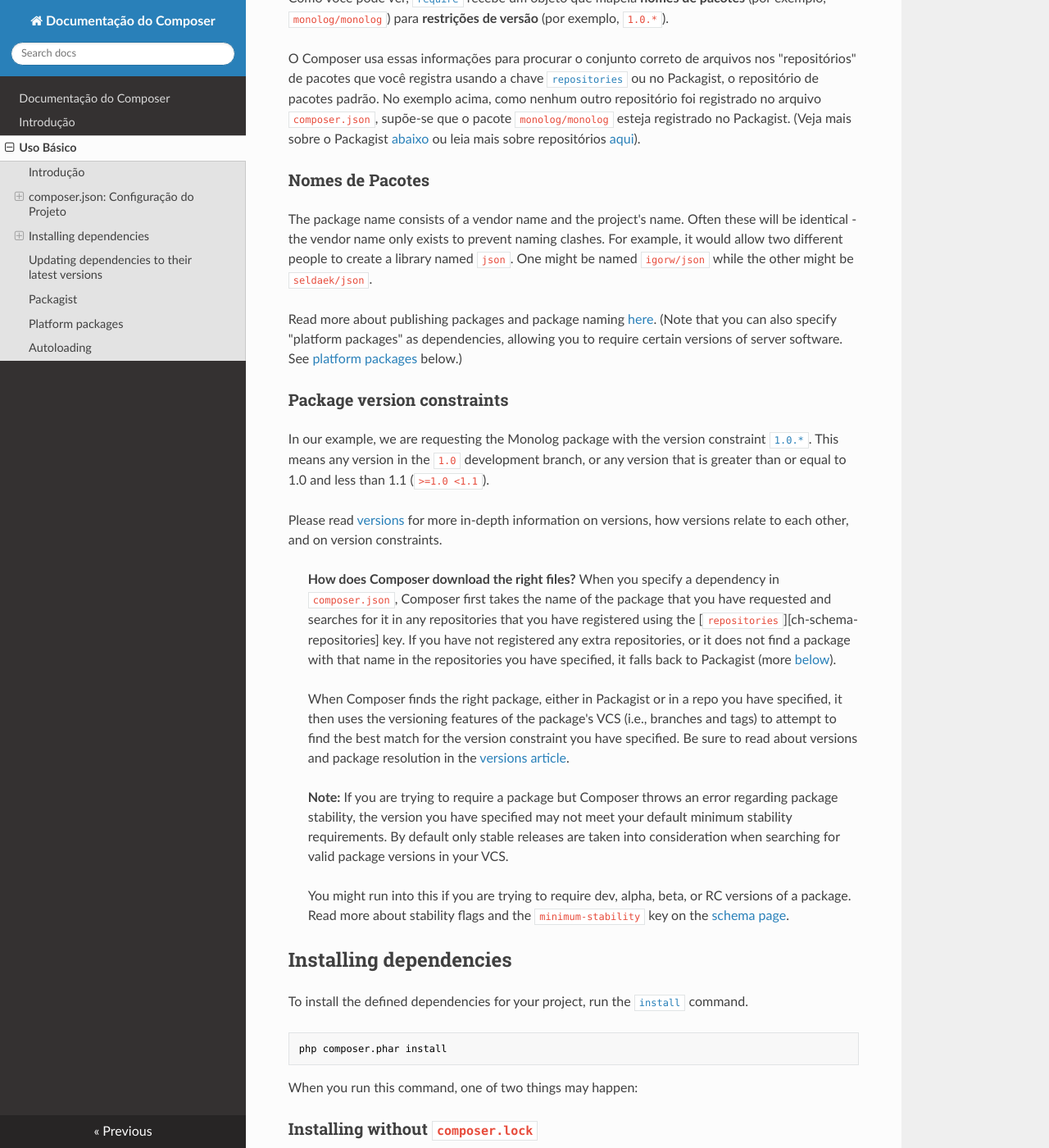
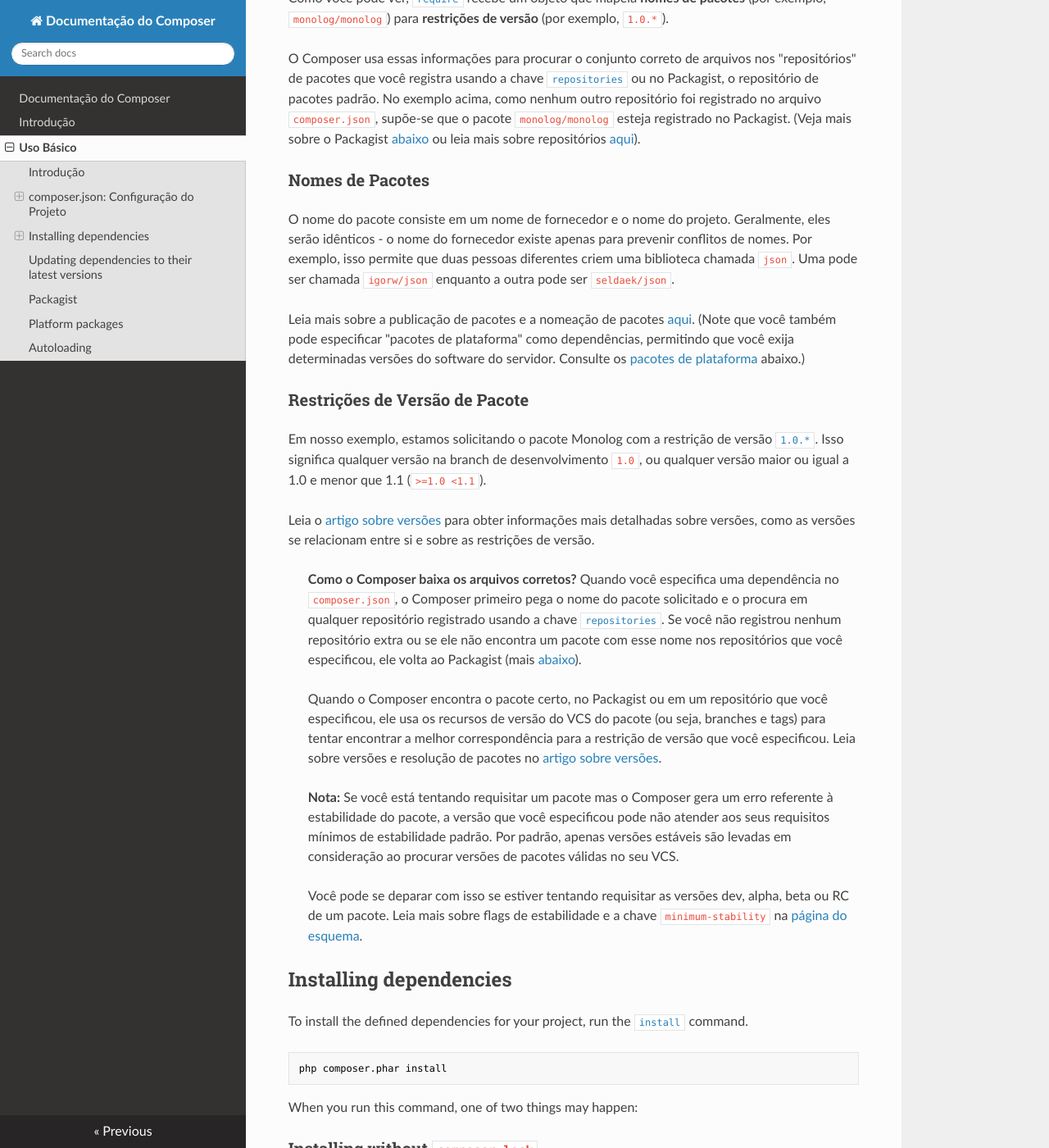
Before and after one commit to php-dev-br/composer-doc-pt-br, an MkDocs documentation site: the page built from doc/01-basic-usage.md, in a window 1280 px wide and 1400 px high, scrolled down 763 px. Shown: the whole window at 82% size. Built offline with MkDocs 1.6.1, drawn with Linux system fonts in a browser that asks for light colours; nearby versions of some CDN libraries.

Commit message:
Translate /doc/01-basic-usage.md file [WIP]
Issue: #4

```diff
--- a/doc/01-basic-usage.md
+++ b/doc/01-basic-usage.md
@@ -43,46 +43,50 @@ leia mais sobre repositórios [aqui][repositories]).
 
 ### Nomes de Pacotes
 
-The package name consists of a vendor name and the project's name. Often these
-will be identical - the vendor name only exists to prevent naming clashes. For
-example, it would allow two different people to create a library named `json`.
-One might be named `igorw/json` while the other might be `seldaek/json`.
+O nome do pacote consiste em um nome de fornecedor e o nome do projeto.
+Geralmente, eles serão idênticos - o nome do fornecedor existe apenas para
+prevenir conflitos de nomes. Por exemplo, isso permite que duas pessoas
+diferentes criem uma biblioteca chamada `json`. Uma pode ser chamada
+`igorw/json` enquanto a outra pode ser `seldaek/json`.
 
-Read more about publishing packages and package naming [here](02-libraries.md).
-(Note that you can also specify "platform packages" as dependencies, allowing
-you to require certain versions of server software. See
-[platform packages](#platform-packages) below.)
+Leia mais sobre a publicação de pacotes e a nomeação de pacotes [aqui][libraries].
+(Note que você também pode especificar "pacotes de plataforma" como
+dependências, permitindo que você exija determinadas versões do software do
+servidor. Consulte os [pacotes de plataforma][platform-packages] abaixo.)
 
-### Package version constraints
+### Restrições de Versão de Pacote
 
-In our example, we are requesting the Monolog package with the version constraint
-[`1.0.*`](https://semver.mwl.be/#?package=monolog%2Fmonolog&version=1.0.*).
-This means any version in the `1.0` development branch, or any version that is
-greater than or equal to 1.0 and less than 1.1 (`>=1.0 <1.1`).
+Em nosso exemplo, estamos solicitando o pacote Monolog com a restrição de versão
+[`1.0.*`][semver-monolog]. Isso significa qualquer versão na branch de
+desenvolvimento `1.0`, ou qualquer versão maior ou igual a 1.0 e menor que
+1.1 (`>=1.0 <1.1`).
 
-Please read [versions](articles/versions.md) for more in-depth information on
-versions, how versions relate to each other, and on version constraints.
+Leia o [artigo sobre versões][article-versions] para obter informações mais
+detalhadas sobre versões, como as versões se relacionam entre si e sobre as
+restrições de versão.
 
-> **How does Composer download the right files?** When you specify a dependency in
-> `composer.json`, Composer first takes the name of the package that you have requested
-> and searches for it in any repositories that you have registered using the
-> [`repositories`][ch-schema-repositories] key. If you have not registered
-> any extra repositories, or it does not find a package with that name in the
-> repositories you have specified, it falls back to Packagist (more [below](#packagist)).
+> **Como o Composer baixa os arquivos corretos?** Quando você especifica uma
+> dependência no `composer.json`, o Composer primeiro pega o nome do pacote
+> solicitado e o procura em qualquer repositório registrado usando a chave
+> [`repositories`][schema-repositories]. Se você não registrou nenhum
+> repositório extra ou se ele não encontra um pacote com esse nome nos
+> repositórios que você especificou, ele volta ao Packagist (mais [abaixo][packagist]).
 >
-> When Composer finds the right package, either in Packagist or in a repo you have specified,
-> it then uses the versioning features of the package's VCS (i.e., branches and tags)
-> to attempt to find the best match for the version constraint you have specified. Be sure to read
-> about versions and package resolution in the [versions article](articles/versions.md).
+> Quando o Composer encontra o pacote certo, no Packagist ou em um repositório
+> que você especificou, ele usa os recursos de versão do VCS do pacote (ou seja,
+> branches e tags) para tentar encontrar a melhor correspondência para a
+> restrição de versão que você especificou. Leia sobre versões e resolução de
+> pacotes no [artigo sobre versões][article-versions].
 
-> **Note:** If you are trying to require a package but Composer throws an error
-> regarding package stability, the version you have specified may not meet your
-> default minimum stability requirements. By default only stable releases are taken
-> into consideration when searching for valid package versions in your VCS.
+> **Nota:** Se você está tentando requisitar um pacote mas o Composer gera um
+> erro referente à estabilidade do pacote, a versão que você especificou pode
+> não atender aos seus requisitos mínimos de estabilidade padrão. Por padrão,
+> apenas versões estáveis são levadas em consideração ao procurar versões de
+> pacotes válidas no seu VCS.
 >
-> You might run into this if you are trying to require dev, alpha, beta, or RC
-> versions of a package. Read more about stability flags and the `minimum-stability`
-> key on the [schema page](04-schema.md).
+> Você pode se deparar com isso se estiver tentando requisitar as versões dev,
+> alpha, beta ou RC de um pacote. Leia mais sobre flags de estabilidade e a
+> chave `minimum-stability` na [página do esquema][schema].
 
 ## Installing dependencies
 
```
Also changed, not shown: other parts of doc/01-basic-usage.md (+5 -0 lines).
